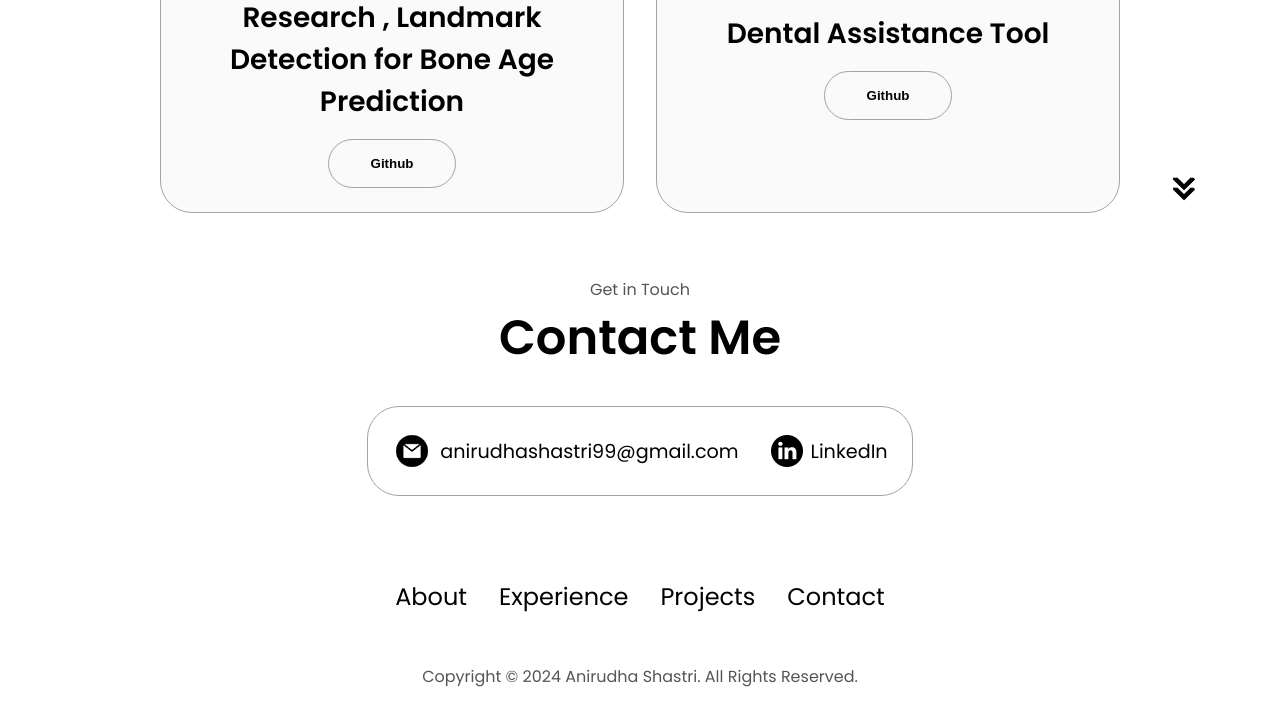
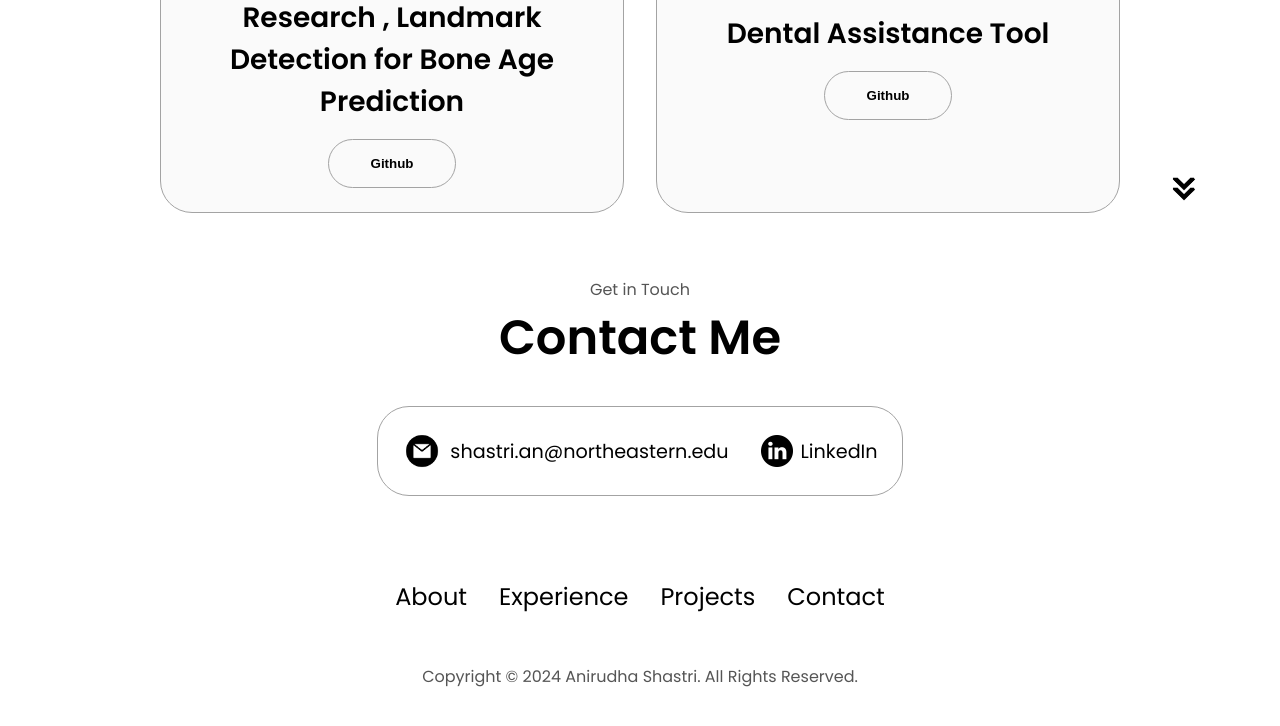
Before and after one commit to anirudhashastri/anirudhashastri.github.io, a plain HTML site: page index.html in a window 1280 px wide. Shown: the part 3023-3749 px from the top of the page. Drawn offline with Linux system fonts and the light colour scheme.

Commit message:
Updated email address index.html

```diff
--- a/index.html
+++ b/index.html
@@ -293,7 +293,7 @@
             alt="Email icon"
             class="icon contact-icon email-icon"
           />
-          <p><a href="mailto:examplemail@gmail.com">anirudhashastri99@gmail.com</a></p>
+          <p><a href="mailto:examplemail@gmail.com">shastri.an@northeastern.edu</a></p>
         </div>
         <div class="contact-info-container">
           <img
```
